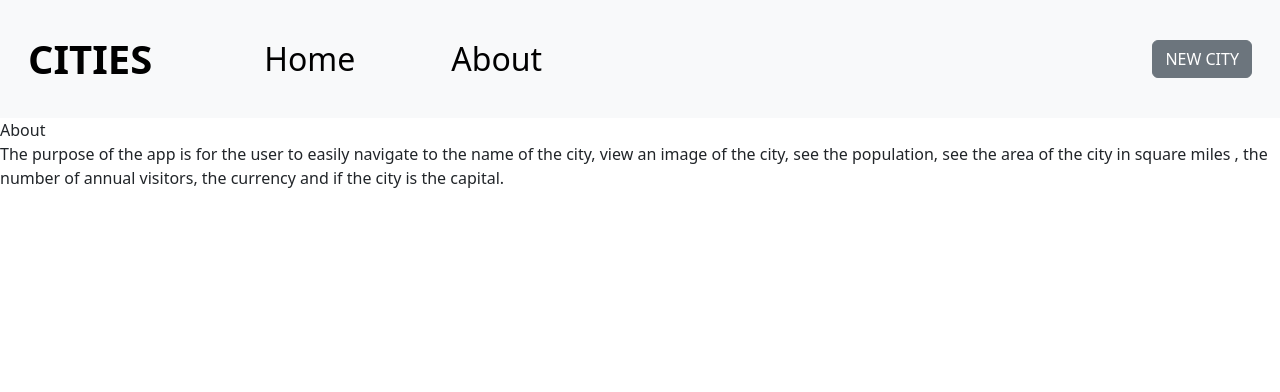
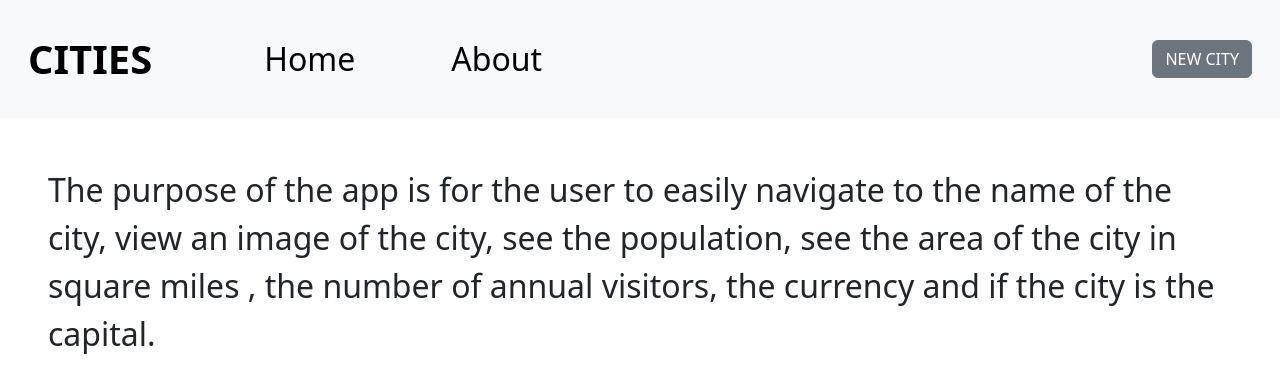
Before and after one commit to Jameel914/pair-project-front-end-city-api, a React (Vite) app: page /about in a window 1280 px wide. Shown: the top 392 px of the page. Built offline with nearby package versions, Linux system fonts and the light colour scheme.

Commit message:
applied some styles to the aboutpage

```diff
--- a/src/Components/About.jsx
+++ b/src/Components/About.jsx
@@ -3,8 +3,7 @@ import React from "react";
 function About() {
   return (
     <>
-      <div>About</div>
-      <p>
+      <p className="fs-2 mt-5 px-5">
         The purpose of the app is for the user to easily navigate to the name of
         the city, view an image of the city, see the population, see the area of
         the city in square miles , the number of annual visitors, the currency
```
